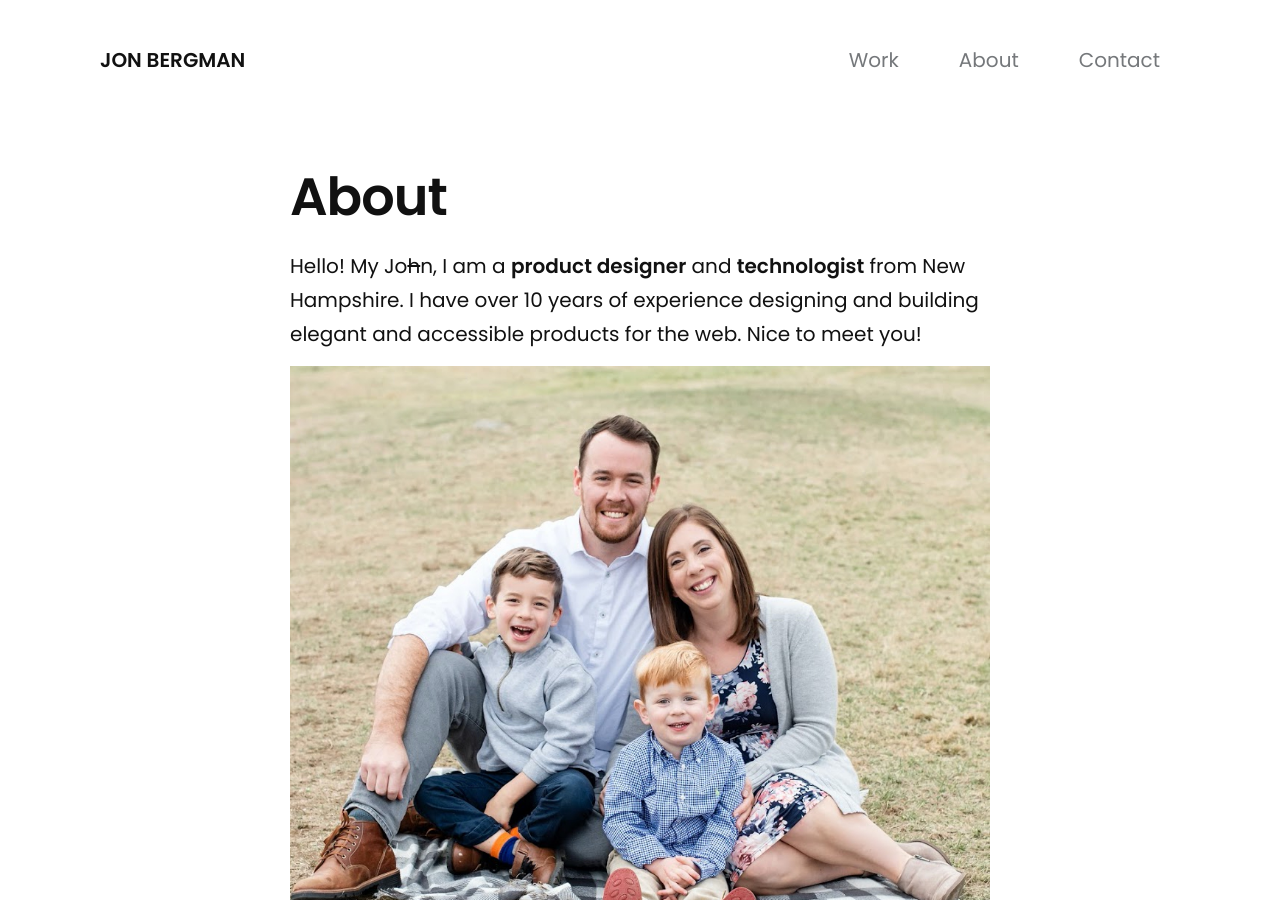
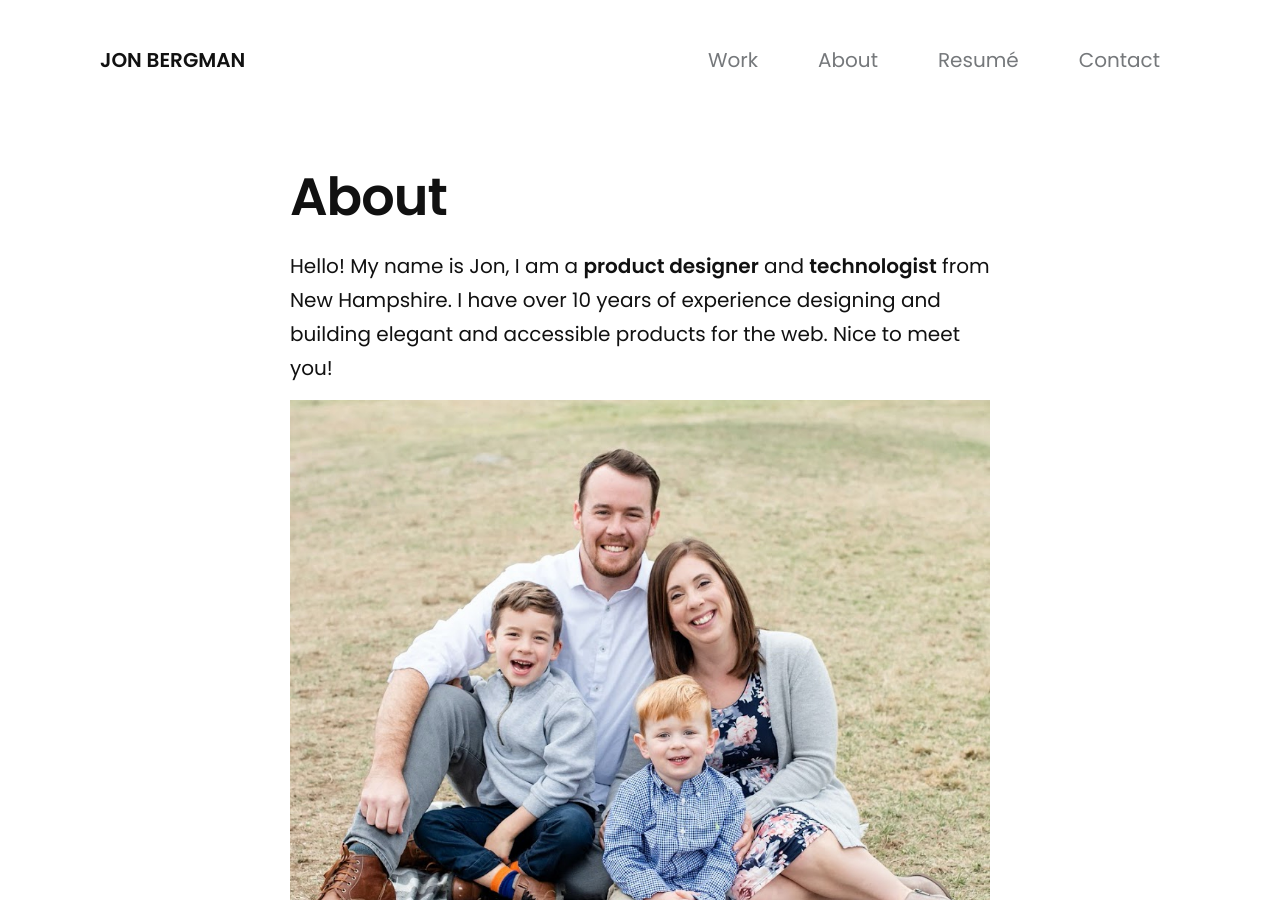
Before and after one commit to JonBergman/jonbergman.github.io, a Jekyll site: the page built from about.markdown, in a window 1280 px wide and 900 px high. Built offline with Jekyll 4.4.1, drawn with Linux system fonts in a browser that asks for light colours; nearby versions of some CDN libraries; some web fonts are replaced.

Commit message:
add resume

```diff
--- a/_includes/header.html
+++ b/_includes/header.html
@@ -9,6 +9,7 @@
     <nav class="site-nav">
       <a class="page-link" href="/">Work</a>
       <a class="page-link" href="/about">About</a>
+      <a class="page-link" href="/assets/Resumé.pdf">Resumé</a>
       <a class="page-link" href="mailto:{{ site.email }}?subject=Hello!">Contact</a>
     </nav>
   {%- endif -%}
--- a/about.markdown
+++ b/about.markdown
@@ -4,7 +4,7 @@ title: About
 permalink: /about/
 ---
 
-Hello! My Jo~~h~~n, I am a <strong>product designer</strong> and <strong>technologist</strong> from New Hampshire. I have over 10 years of experience designing and building elegant and accessible products for the web. Nice to meet you!
+Hello! My name is Jon, I am a <strong>product designer</strong> and <strong>technologist</strong> from New Hampshire. I have over 10 years of experience designing and building elegant and accessible products for the web. Nice to meet you!
 
 {% include image.html url="/assets/images/family.jpg" description="My family (minus one child). Updated picture coming soon!." %}
 
```
Also changed, not shown: 3 other files.
